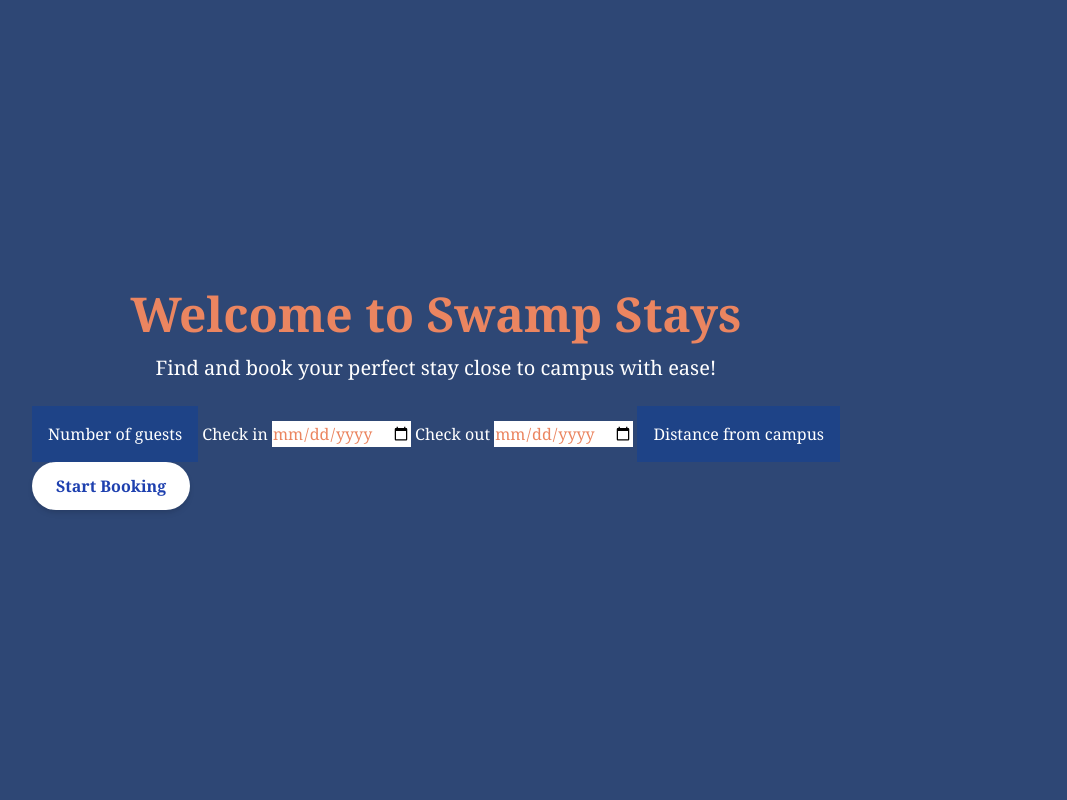
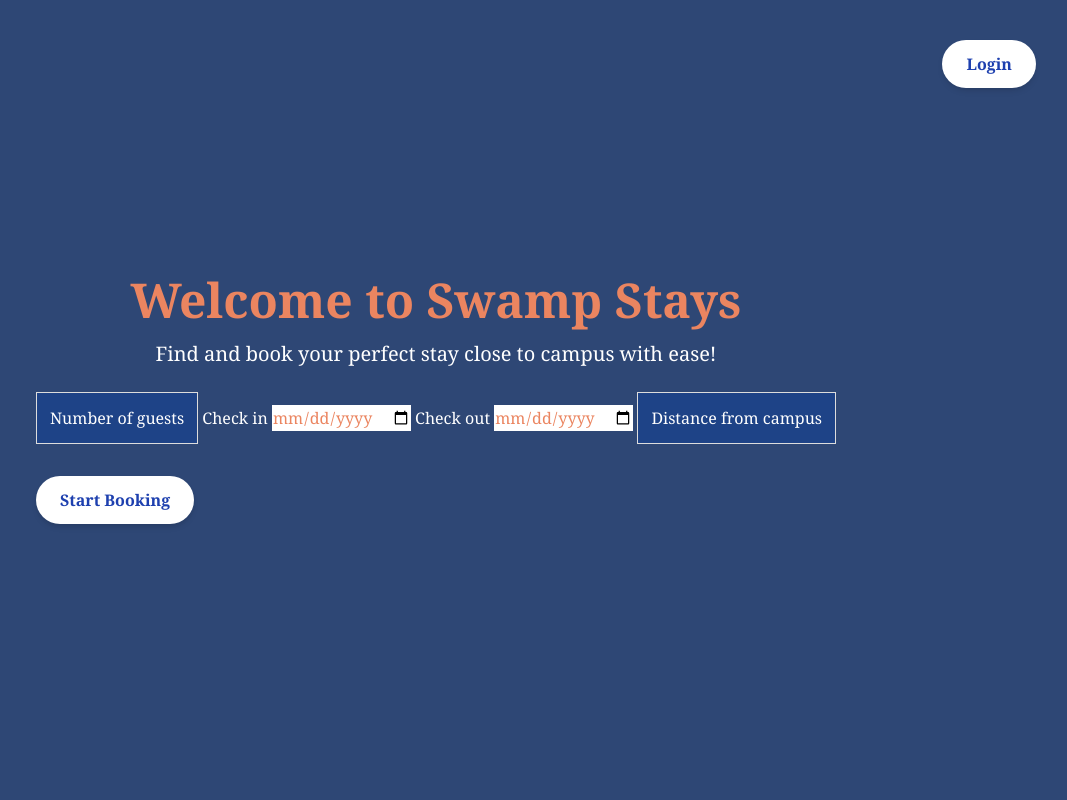
Before and after one commit to zorarkdouble8/Swap-Stays, a Flask app: page / in a window 1280 px wide. Shown: the whole page, without its empty margins (204-1271 px from the left). Run offline with Flask 3, Linux system fonts and the light colour scheme.

Commit message:
some stylization edits

```diff
--- a/Application/Templates/Home/Home.html
+++ b/Application/Templates/Home/Home.html
@@ -18,9 +18,9 @@
         .dropbtn {
             background-color: #1e4387;
             color: white;
-            padding: 16px;
+            padding: 13px;
             font-size: 16px;
-            border: none;
+            border: 1px solid #ddd;
             cursor: pointer;
         }
 
@@ -30,7 +30,6 @@
 
         #myInput {
             box-sizing: border-box;
-            background-image: url('searchicon.png');
             background-position: 14px 12px;
             background-repeat: no-repeat;
             font-size: 16px;
@@ -71,12 +70,12 @@
 
 <body class="font-serif">
 
-    <div class="flex flex-col items-center justify-center h-screen backgroundBlue textOrange text-center">
-        <div class="px-4 sm:px-6 lg:px-8">
+    <div class="flex flex-col justify-center items-center h-screen backgroundBlue textOrange text-center">
         <h1 class="text-4xl sm:text-5xl font-bold mb-4">Welcome to Swamp Stays</h1>
         <p class="text-lg sm:text-xl mb-6 text-white">Find and book your perfect stay close to campus with ease!</p>
 
         <form method="POST">
+            <!--number of guests dropdown-->
             <div class="dropdown">
                 <button type="button" onclick="toggleDropdown()" class="dropbtn">Number of guests</button>
                 <div id="myDropdown" class="dropdown-content">
@@ -89,15 +88,16 @@
                     <a href="#">6</a>
                     <a href="#">7</a>
                     <a href="#">8</a>
-
                 </div>
             </div>
 
+                <!--date picker labels-->
             <label for ="checkin" class="text-white">Check in</label>
             <input type="date" id="checkin" name="checkin">
             <label for ="checkout" class="text-white">Check out</label>
             <input type="date" id="checkout" name="checkout">
 
+            <!--TODO: fix distance dropdown-->
             <div class="dropdown">
                 <button type="button" onclick="toggleDropdown()" class="dropbtn">Distance from campus</button>
                 <div id="myDropdown" class="dropdown-content">
@@ -109,10 +109,17 @@
                 </div>
             </div>
 
-                <button type="submit"  class="flex justify-center items-center bg-white text-blue-800 font-semibold px-6 py-3 rounded-full shadow-md hover:bg-blue-700 hover:text-white transition">
+            <!--TODO: center this button-->
+            <button type="submit" class="flex mt-8 items-center justify-center bg-white text-blue-800 font-semibold px-6 py-3 rounded-full shadow-md hover:bg-blue-700 hover:text-white transition">
                 Start Booking
             </button>
+
         </form>
+
+        <a href="login">
+            <button class="flex fixed top-10 right-10 bg-white text-blue-800 font-semibold px-6 py-3 rounded-full shadow-md hover:bg-blue-700 hover:text-white transition">Login</button>
+        </a>
+
     </div>
 </div>
 
@@ -122,7 +129,7 @@
         }
 
         function filterFunction() {
-          const input = document.getElementById("myInput");
+          const input = docucenterment.getElementById("myInput");
           const filter = input.value.toUpperCase();
           const div = document.getElementById("myDropdown");
           const a = div.getElementsByTagName("a");
```
Also changed, not shown: Application/Database.db. Lines whose indentation alone changed are shown as unchanged.
